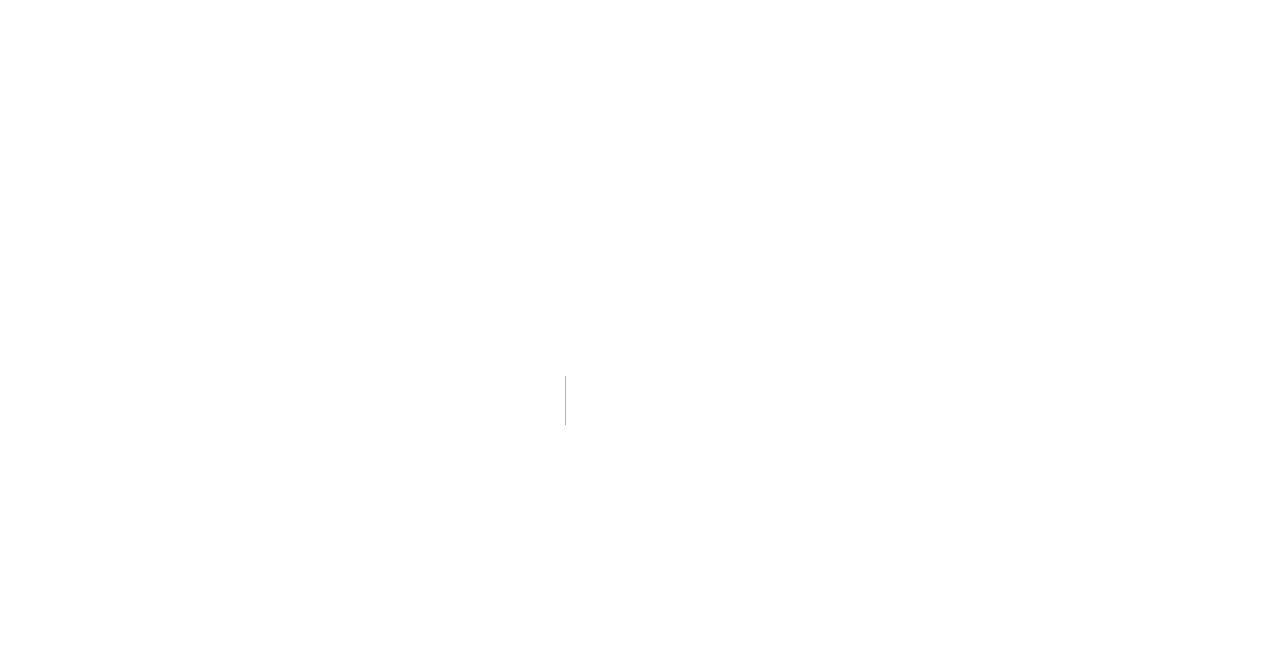
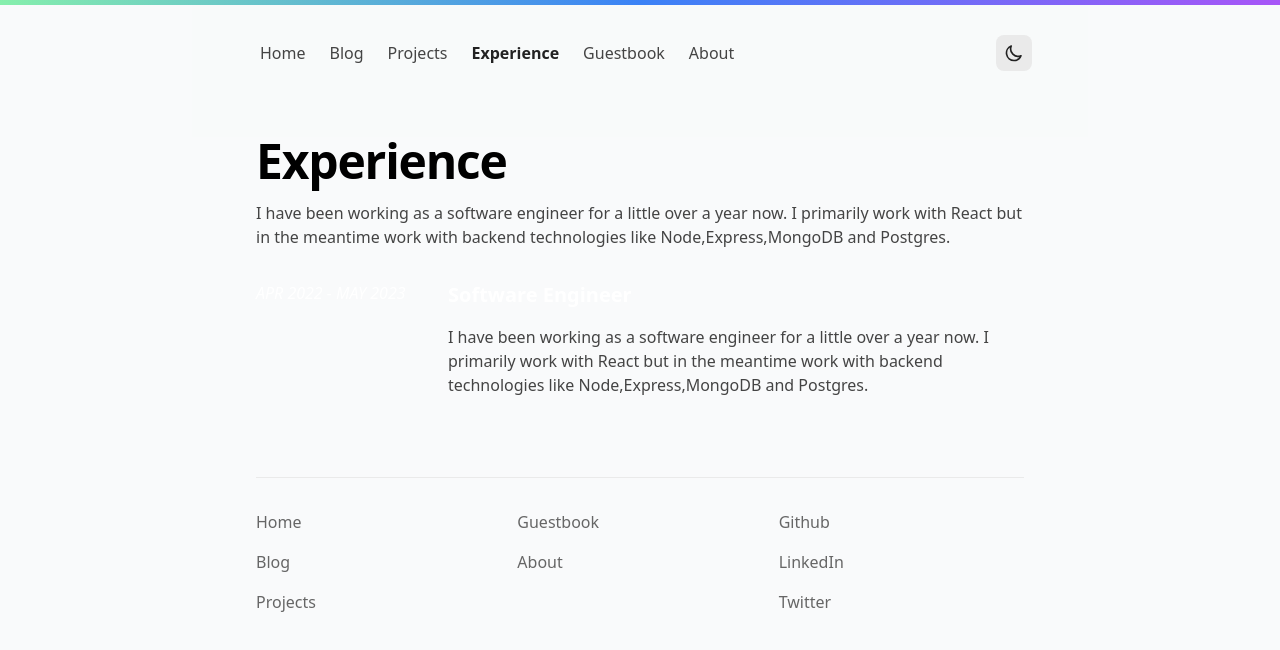
Before and after one commit to KushalRaut/rautkushal.com.np, a Next.js app: page /experience in a window 1280 px wide. Before the commit this address had no page. Shown: the top 650 px of the page. Built offline with nearby package versions, Linux system fonts and the light colour scheme.

Commit message:
New Experience Page and Smooth Fade In Pages

```diff
--- a/components/Container.tsx
+++ b/components/Container.tsx
@@ -9,6 +9,7 @@ import Footer from "components/Footer";
 import MobileMenu from "components/MobileMenu";
 import { GiHamburgerMenu } from "react-icons/gi";
 import { MdClose } from "react-icons/md";
+import { motion } from "framer-motion";
 
 function NavItem({ href, text }) {
   const router = useRouter();
@@ -67,6 +68,7 @@ export default function Container(props) {
               <NavItem href="/" text="Home" />
               <NavItem href="/blog" text="Blog" />
               <NavItem href="/projects" text="Projects" />
+              <NavItem href="/experience" text="Experience" />
               <NavItem href="/guestbook" text="Guestbook" />
               <NavItem href="/about" text="About" />
             </div>
--- a/components/MobileMenu.tsx
+++ b/components/MobileMenu.tsx
@@ -52,6 +52,16 @@ export default function MobileMenu({ isOpen, closeMobileMenu }) {
           </li>
           <li
             className="w-full flex justify-center items-center  text-gray-900 dark:text-gray-100 text-base font-semibold"
+            style={{ transitionDelay: "225ms" }}
+          >
+            <Link href="/experience">
+              <a className="flex w-auto pb-4  hover:text-blue-400">
+                Experience
+              </a>
+            </Link>
+          </li>
+          <li
+            className="w-full flex justify-center items-center  text-gray-900 dark:text-gray-100 text-base font-semibold"
             style={{ transitionDelay: "250ms" }}
           >
             <Link href="/about">
--- /dev/null
+++ b/pages/experience.tsx
@@ -0,0 +1,38 @@
+import Container from "components/Container";
+
+export default function ProjectsPage({ fallbackData }) {
+  return (
+    <Container
+      title="Projects – Kushal Raut"
+      description="See some of my side projects."
+    >
+      <div className="flex flex-col justify-center items-start max-w-3xl mx-auto mb-16">
+        <h1 className="font-bold text-3xl md:text-5xl tracking-tight mb-4 text-black dark:text-white">
+          Experience
+        </h1>
+        <p className="text-gray-600 dark:text-gray-400 mb-4">
+          {
+            "I have been working as a software engineer for a little over a year now. I primarily work with React but in the meantime work with backend technologies like Node,Express,MongoDB and Postgres."
+          }
+        </p>
+        <div className="text-white">
+          <div className="flex">
+            <div className="w-1/4">
+              <h3 className="font-normal text-base italic">
+                APR 2022 - MAY 2023
+              </h3>
+            </div>
+            <div className="w-3/4">
+              <h3 className="font-bold text-xl">Software Engineer</h3>
+              <p className="text-gray-600 dark:text-gray-400 mb-4">
+                {
+                  "I have been working as a software engineer for a little over a year now. I primarily work with React but in the meantime work with backend technologies like Node,Express,MongoDB and Postgres."
+                }
+              </p>
+            </div>
+          </div>
+        </div>
+      </div>
+    </Container>
+  );
+}
--- a/pages/index.tsx
+++ b/pages/index.tsx
@@ -17,6 +17,7 @@ import {
   SiMongodb,
 } from "react-icons/si";
 import { TbBrandNextjs } from "react-icons/tb";
+import { motion } from "framer-motion";
 
 const Home: NextPage = (props) => {
   const [mounted, setMounted] = useState(false);
@@ -37,7 +38,12 @@ const Home: NextPage = (props) => {
         <link rel="icon" href="/favicon.ico" />
       </Head>
       <Container>
-        <div className="flex flex-col justify-center items-start max-w-4xl border-gray-200 dark:border-gray-700 mx-auto pb-16 px-4 md:px-14">
+        <motion.div
+          className="flex flex-col justify-center items-start max-w-4xl border-gray-200 dark:border-gray-700 mx-auto pb-16 px-4 md:px-14"
+          initial={{ opacity: 0 }}
+          animate={{ opacity: 1 }}
+          transition={{ duration: 0.7, ease: [0.42, 0, 0.58, 1] }}
+        >
           <div className="flex flex-col-reverse sm:flex-row items-start">
             <div className="flex flex-col pr-8">
               <h1 className="font-bold text-3xl md:text-5xl tracking-wide mb-1 text-black dark:text-white">
@@ -161,7 +167,7 @@ const Home: NextPage = (props) => {
               />
             </svg>
           </a>
-        </div>
+        </motion.div>
       </Container>
     </div>
   );
```
